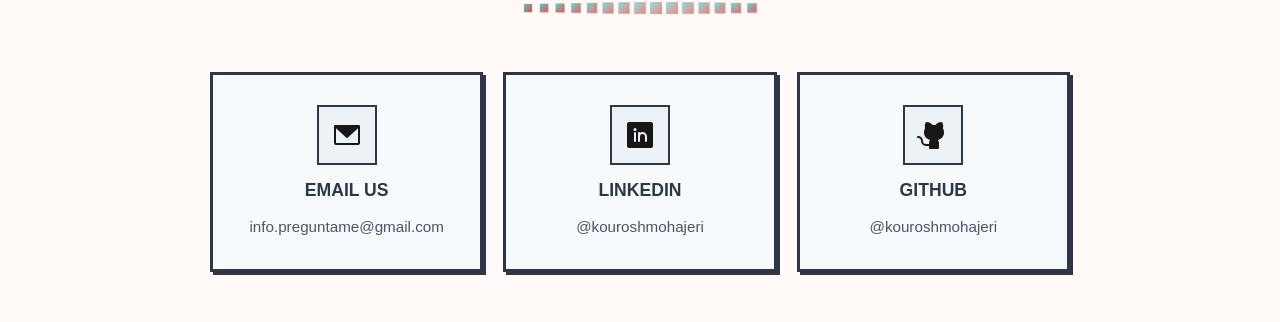
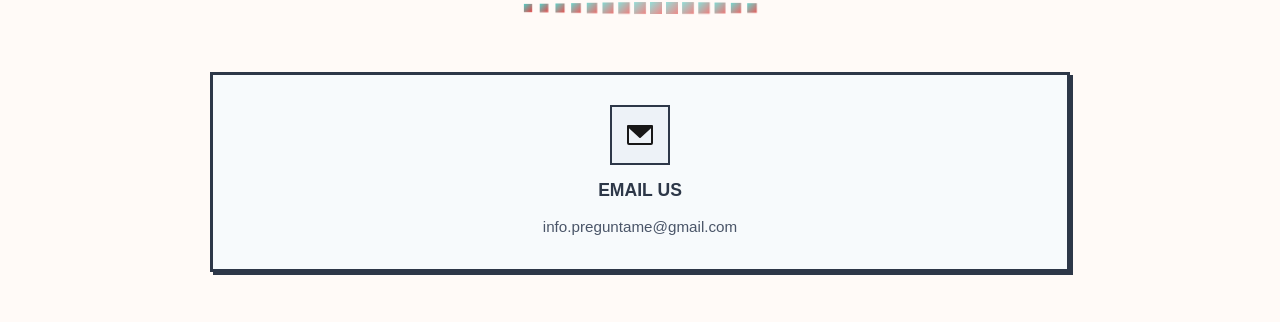
Before and after one commit to Kouroshmohajeri/preguntame, a Next.js app in the folder client/: page /contact-us in a window 1280 px wide. Shown: the part 387-709 px from the top of the page. Built offline with nearby package versions, Linux system fonts and the light colour scheme; no server answers.

Commit message:
temporarily contact changes

```diff
--- a/client/components/ContactForm/ContactForm.module.css
+++ b/client/components/ContactForm/ContactForm.module.css
@@ -9,7 +9,8 @@
 /* Contact Info Cards */
 .contactGrid {
   display: grid;
-  grid-template-columns: repeat(3, 1fr);
+  /* grid-template-columns: repeat(3, 1fr); */
+  grid-template-columns: repeat(1, 1fr);
   gap: 20px;
   margin-bottom: 60px;
 }
--- a/client/components/ContactForm/ContactForm.tsx
+++ b/client/components/ContactForm/ContactForm.tsx
@@ -58,7 +58,7 @@ export default function ContactForm() {
         </a>
 
         {/* LinkedIn Card */}
-        <a
+        {/* <a
           href="https://linkedin.com/in/kouroshmohajeri"
           className={styles.contactCard}
           target="_blank"
@@ -69,10 +69,11 @@ export default function ContactForm() {
           </div>
           <h3 className={styles.cardTitle}>LinkedIn</h3>
           <p className={styles.cardText}>@kouroshmohajeri</p>
-        </a>
+        </a> */}
 
         {/* GitHub Card */}
-        <a
+
+        {/* <a
           href="https://github.com/kouroshmohajeri"
           className={styles.contactCard}
           target="_blank"
@@ -83,7 +84,7 @@ export default function ContactForm() {
           </div>
           <h3 className={styles.cardTitle}>GitHub</h3>
           <p className={styles.cardText}>@kouroshmohajeri</p>
-        </a>
+        </a> */}
       </div>
 
       {/* Contact Form */}
```
Also changed, not shown: client/public/images/LionAndSun.svg (added).
